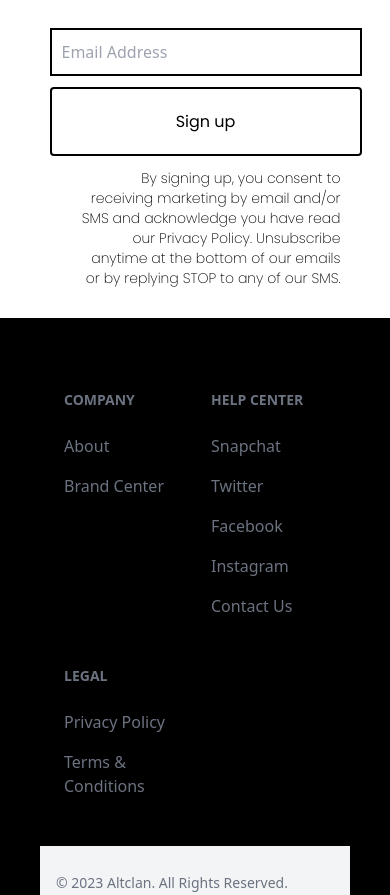
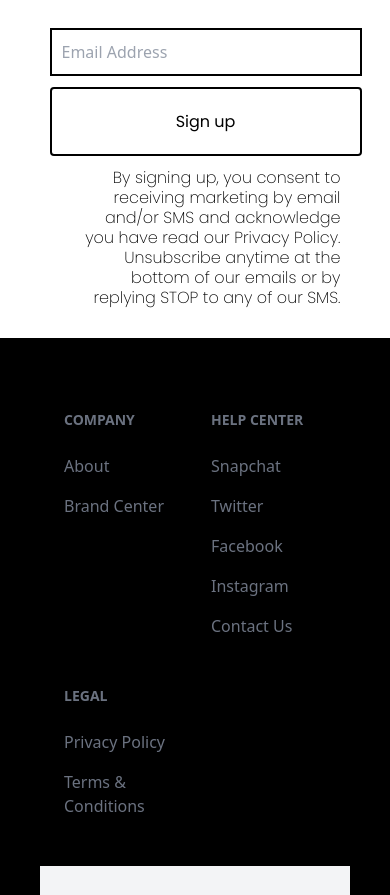
Before and after one commit to thebaggieboy/altclanui, a Next.js app: page / in a window 390 px wide. Shown: the part 3360-4255 px from the top of the page. Built offline with nearby package versions, Linux system fonts and the light colour scheme.

Commit message:
Fixed responsiveness

```diff
--- a/components/components/component7.tsx
+++ b/components/components/component7.tsx
@@ -28,7 +28,7 @@ export default function form() {
                     Unsubscribe anytime at the bottom of our emails or by replying STOP to any of our SMS.
                 </p>
 
-            </div>
+            </div> <br/>
 
         </div>
     );
--- a/styles/component7.module.css
+++ b/styles/component7.module.css
@@ -145,7 +145,7 @@
         color: #000;
         text-align: right;
         font-family: 'Poppins';
-        font-size: 14px;
+        font-size: 16px;
         margin-top: 25%;
         padding-top: 15%;
         margin-left: 10%;
@@ -153,7 +153,7 @@
         font-weight: 200;
         width: 90%;
         line-height: 20px; /* 175% */
-        padding: 40pxx;
+
     }
 
     .submit{
```
